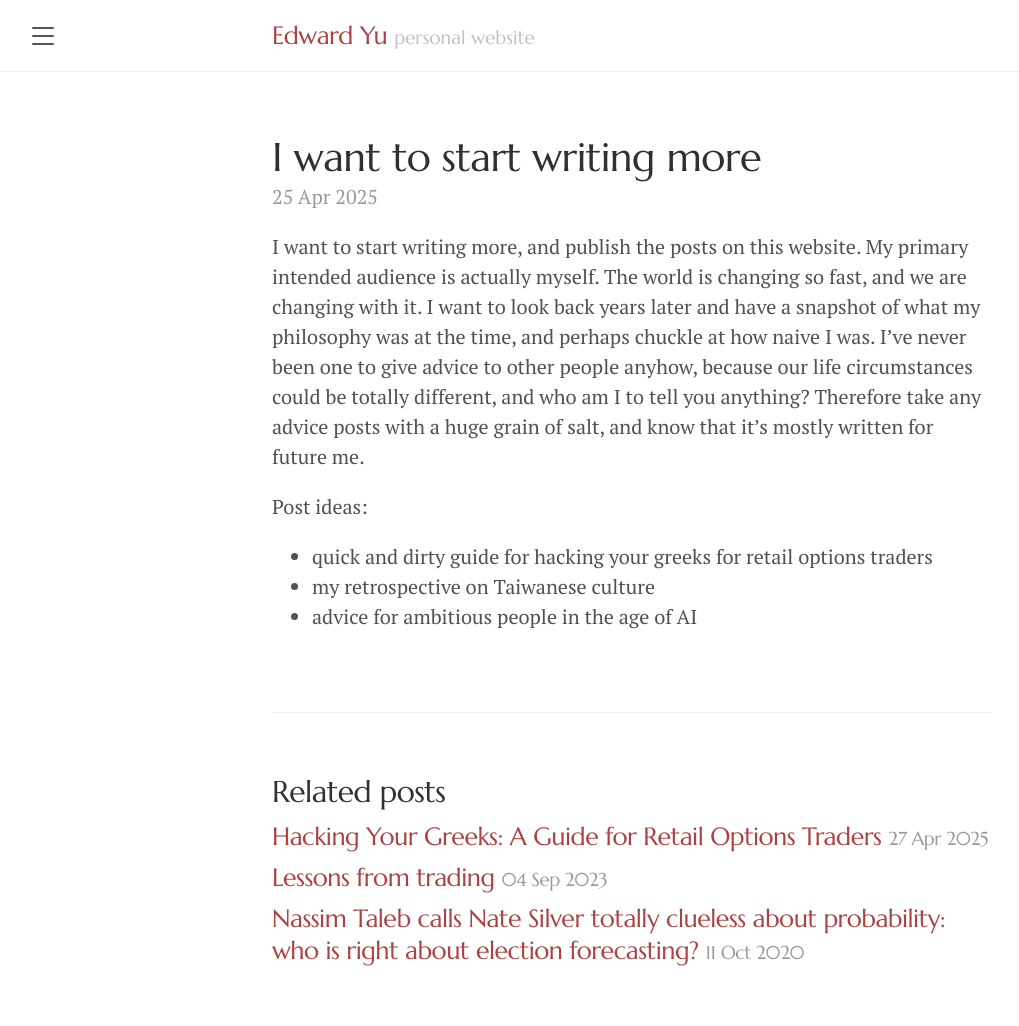
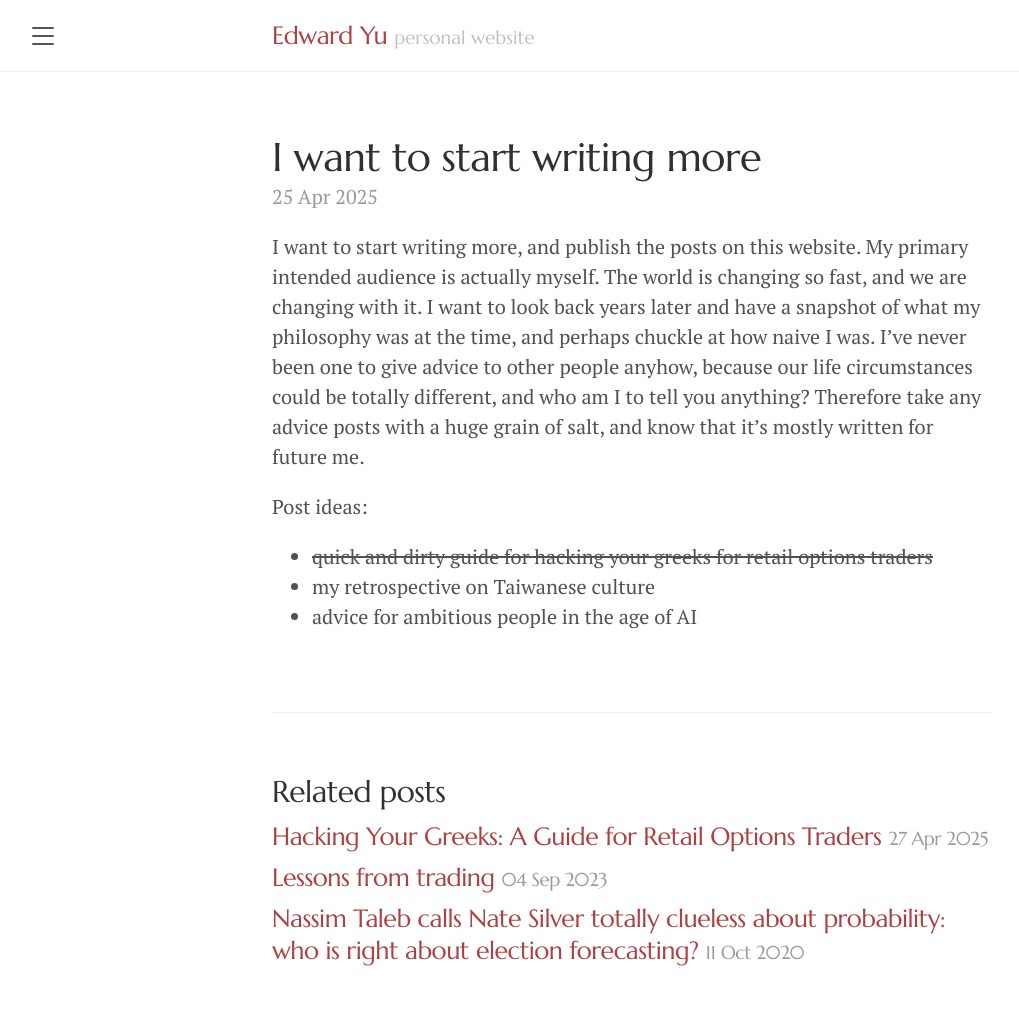
Before and after one commit to edwardyu/edwardyu.github.io, a Jekyll site: the page built from _posts/2025-04-25-writing-more.markdown, in a window 1280 px wide. Shown: the whole page, without its empty margins (8-1027 px from the left). Built offline with Jekyll 4.4.1, drawn with Linux system fonts in a browser that asks for light colours.

Commit message:
complete

```diff
--- a/_posts/2025-04-25-writing-more.markdown
+++ b/_posts/2025-04-25-writing-more.markdown
@@ -8,6 +8,6 @@ categories:
 I want to start writing more, and publish the posts on this website. My primary intended audience is actually myself. The world is changing so fast, and we are changing with it. I want to look back years later and have a snapshot of what my philosophy was at the time, and perhaps chuckle at how naive I was. I've never been one to give advice to other people anyhow, because our life circumstances could be totally different, and who am I to tell you anything? Therefore take any advice posts with a huge grain of salt, and know that it's mostly written for future me.
 
 Post ideas:
-- quick and dirty guide for hacking your greeks for retail options traders
+- ~~quick and dirty guide for hacking your greeks for retail options traders~~
 - my retrospective on Taiwanese culture
 - advice for ambitious people in the age of AI
```
